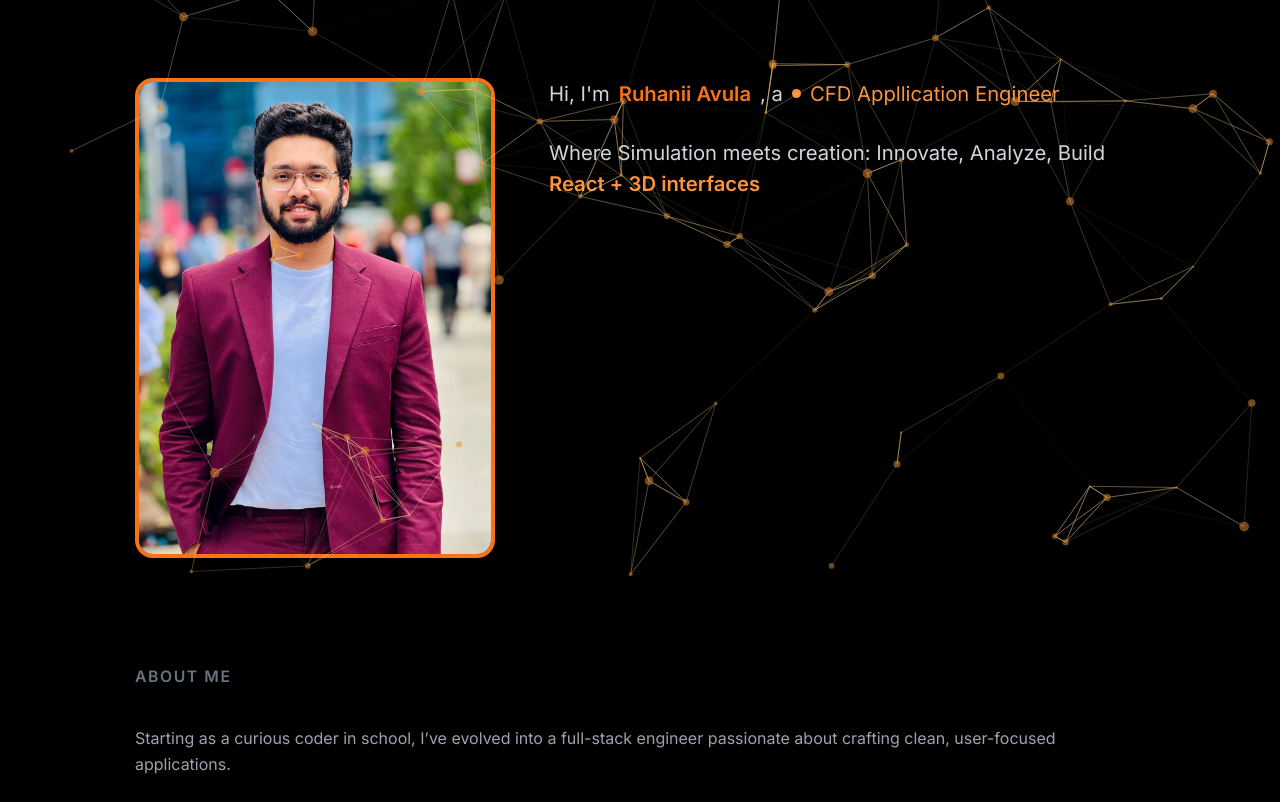
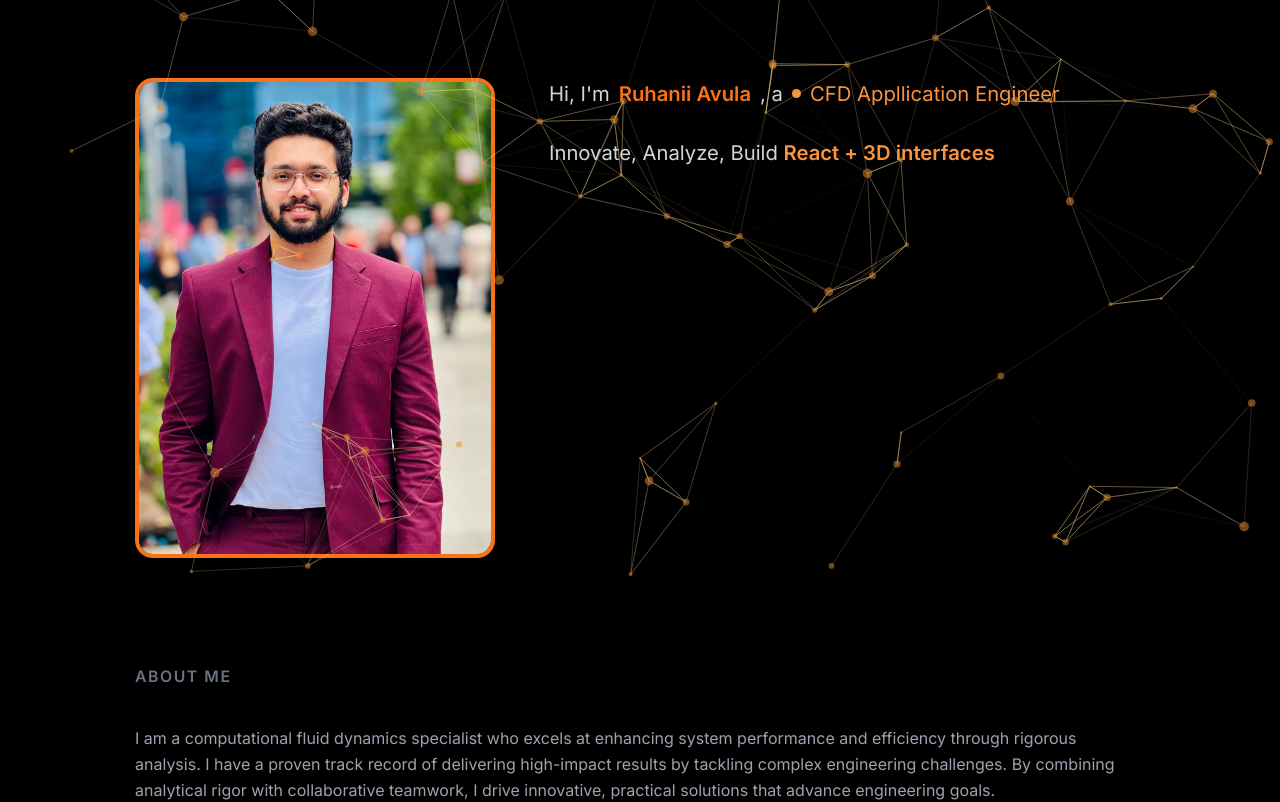
Before and after one commit to ruhaniia/portfolio, a React (Vite) app: page /about in a window 1280 px wide. Shown: the part 220-1022 px from the top of the page. Built offline with nearby package versions, Linux system fonts and the light colour scheme.

Commit message:
Update staticContent.js

```diff
--- a/src/data/staticContent.js
+++ b/src/data/staticContent.js
@@ -5,7 +5,7 @@ import { PiAppWindowDuotone } from "react-icons/pi";
 export const personalInfo = {
   name: "Ruhanii Avula",
   role: "CFD Appllication Engineer",
-  intro: "Where Simulation meets creation: Innovate, Analyze, Build",
+  intro: "Innovate, Analyze, Build",
   highlighted: "React + 3D interfaces",
   avatar: "/images/Hani.jpeg"
 };
@@ -13,7 +13,7 @@ export const personalInfo = {
 export const aboutSections = [
   {
     title: "About Me",
-    content: `Starting as a curious coder in school, I’ve evolved into a full-stack engineer passionate about crafting clean, user-focused applications.\n\nFrom building hobby tools to scalable systems — it's been a rewarding ride.`
+    content: `I am a computational fluid dynamics specialist who excels at enhancing system performance and efficiency through rigorous analysis. I have a proven track record of delivering high-impact results by tackling complex engineering challenges. By combining analytical rigor with collaborative teamwork, I drive innovative, practical solutions that advance engineering goals.`
   },
   {
     title: "My Journey",
```
